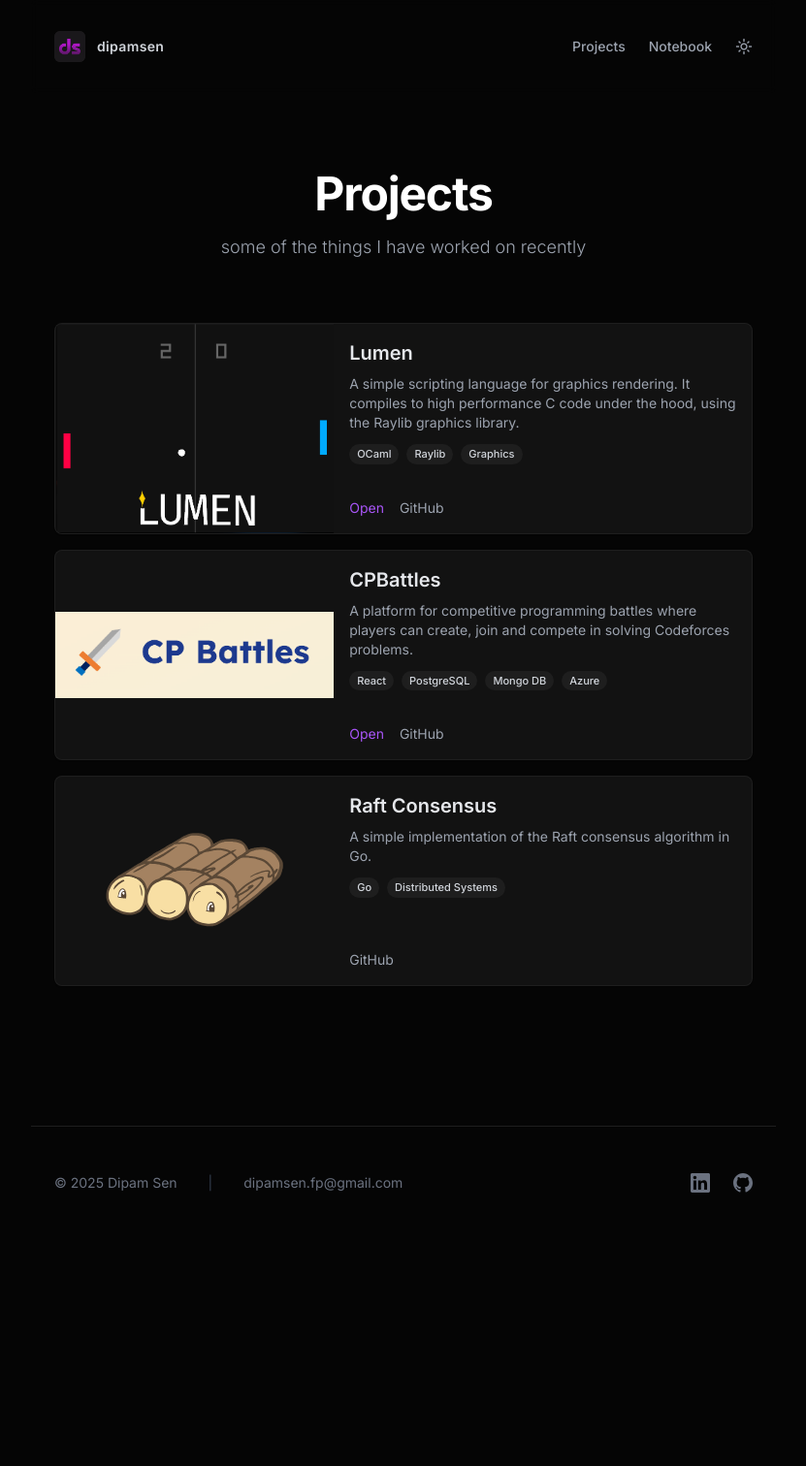
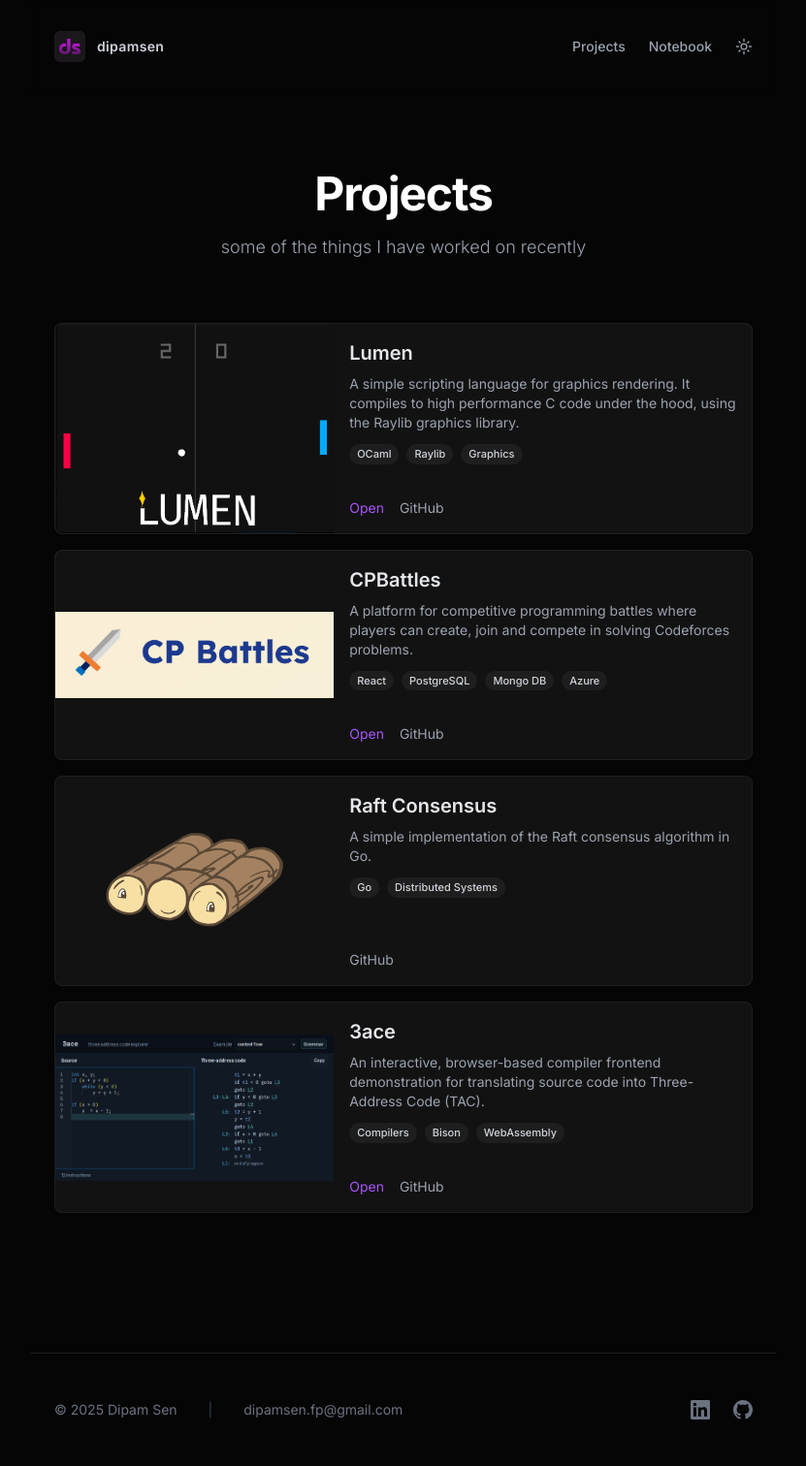
Before and after one commit to dipamsen/dipamsen.github.io, a Jekyll site: the page built from projects/index.html, in a window 1280 px wide. Shown: the whole page at 97% size, without its empty margins (224-1055 px from the left). Built offline with Jekyll 4.4.1, drawn with Linux system fonts in a browser that asks for light colours; nearby versions of some CDN libraries; before the commit the page ends 1278 px from its top, so only the background shows below that.

Commit message:
content: add 3ace

```diff
--- a/_data/projects.yml
+++ b/_data/projects.yml
@@ -24,3 +24,12 @@
   tags:
     - Go
     - Distributed Systems
+- title: 3ace
+  url: https://dipamsen.github.io/3ace/
+  source: https://github.com/dipamsen/3ace
+  image: /assets/3ace.png
+  description: "An interactive, browser-based compiler frontend demonstration for translating source code into Three-Address Code (TAC)."
+  tags:
+    - Compilers
+    - Bison
+    - WebAssembly
```
Also changed, not shown: assets/3ace.png (added).
